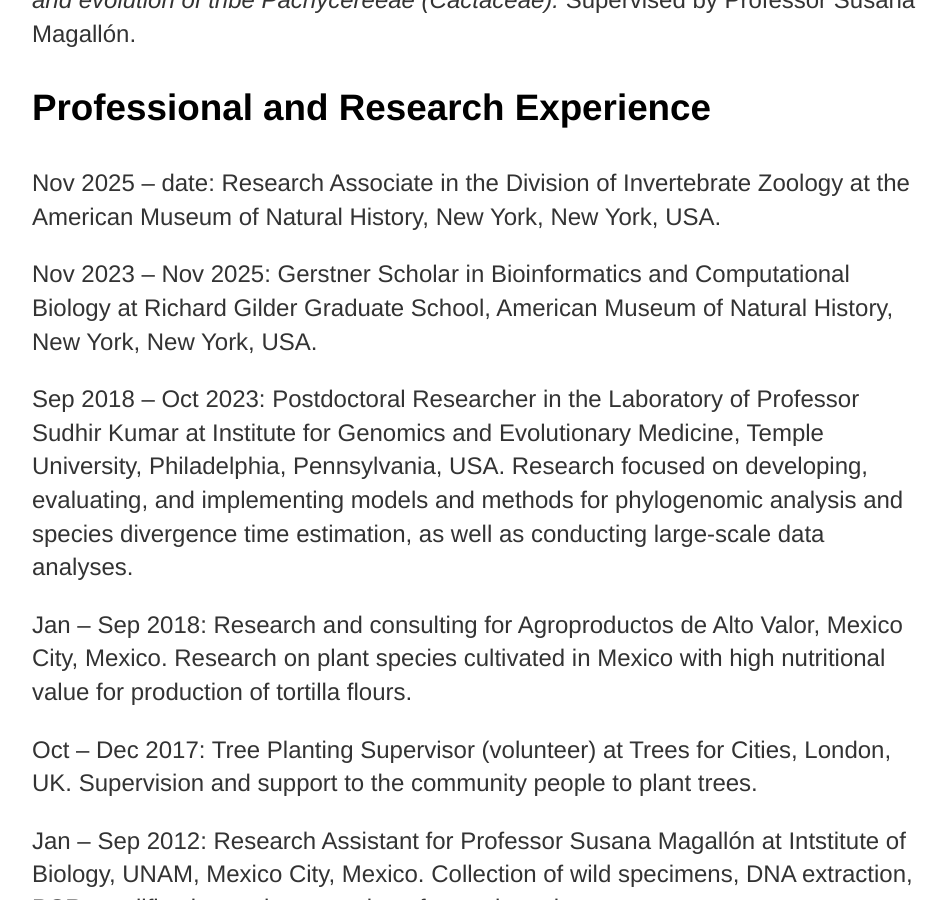
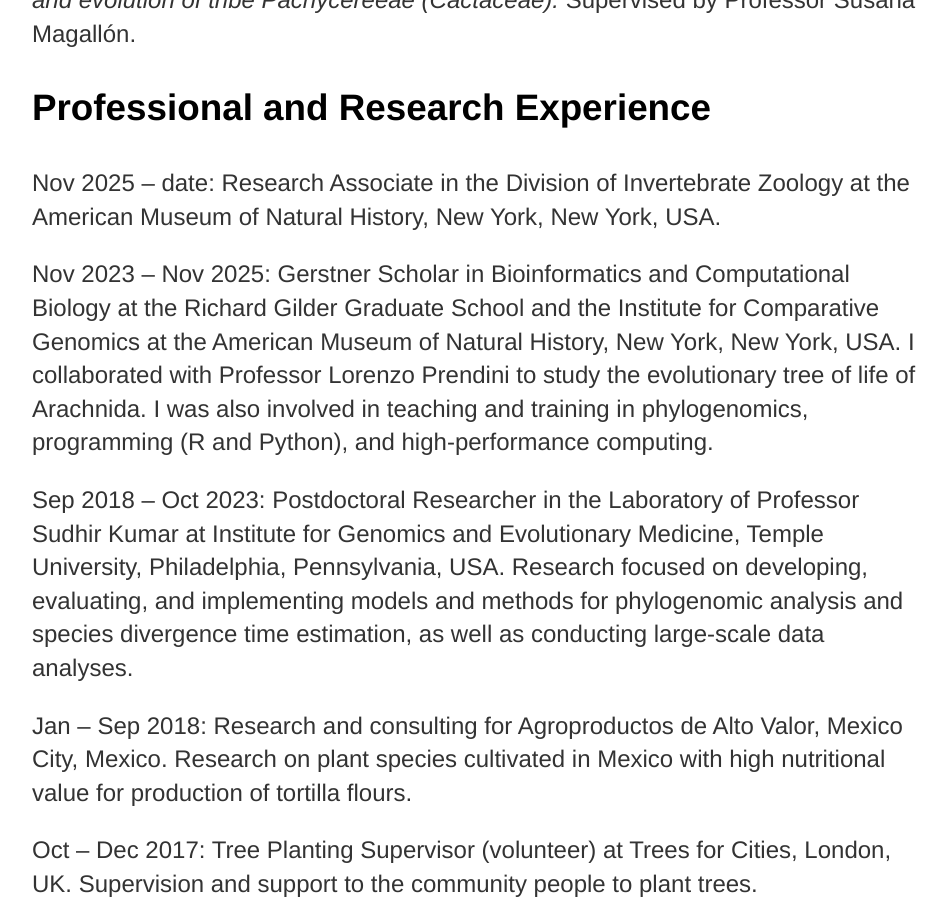
Before and after one commit to josebarbamontoya/josebarbamontoya.github.io, a Jekyll site: the page built from about/index.html, in a window 1280 px wide and 900 px high, scrolled down 1342 px. Shown: the whole window, without its empty margins (160-1107 px from the left). Built offline with Jekyll 4.4.1, drawn with Linux system fonts in a browser that asks for light colours.

Commit message:
Update index.html

```diff
--- a/about/index.html
+++ b/about/index.html
@@ -18,7 +18,7 @@
 
 	<h3><font color="black">Professional and Research Experience</h3>
 			<p>Nov 2025 – date: Research Associate in the Division of Invertebrate Zoology at the American Museum of Natural History, New York, New York, USA.
-			<p>Nov 2023 – Nov 2025: Gerstner Scholar in Bioinformatics and Computational Biology at Richard Gilder Graduate School, American Museum of Natural History, New York, New York, USA.
+			<p>Nov 2023 – Nov 2025: Gerstner Scholar in Bioinformatics and Computational Biology at the Richard Gilder Graduate School and the Institute for Comparative Genomics at the American Museum of Natural History, New York, New York, USA. I collaborated with Professor Lorenzo Prendini to study the evolutionary tree of life of Arachnida. I was also involved in teaching and training in phylogenomics, programming (R and Python), and high-performance computing.
 			<p>Sep 2018 – Oct 2023: Postdoctoral Researcher in the Laboratory of Professor Sudhir Kumar at Institute for Genomics and Evolutionary Medicine, Temple University, Philadelphia, Pennsylvania, USA. Research focused on developing, evaluating, and implementing models and methods for phylogenomic analysis and species divergence time estimation, as well as conducting large-scale data analyses.
 			<p>Jan – Sep 2018: Research and consulting for Agroproductos de Alto Valor, Mexico City, Mexico. Research on plant species cultivated in Mexico with high nutritional value for production of tortilla flours.
 			<p>Oct – Dec 2017: Tree Planting Supervisor (volunteer) at Trees for Cities, London, UK. Supervision and support to the community people to plant trees.
```
